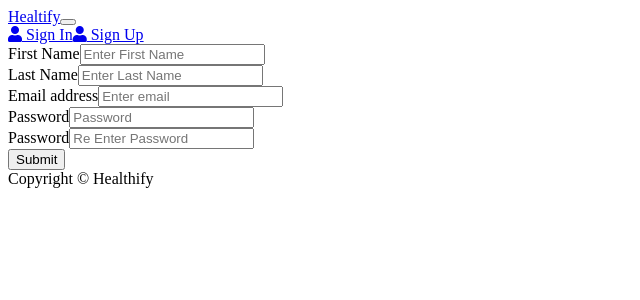
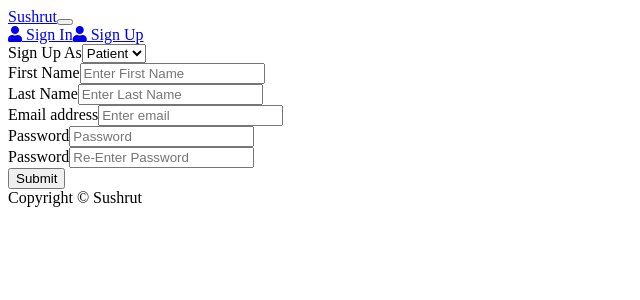
Before and after one commit to AbhaayKaul/Medcare-App, a React (Create React App) app in the folder frontend/: page /signup in a window 1280 px wide. Shown: the top 300 px of the page, without its empty margins (0-640 px from the left). Built offline with nearby package versions, Linux system fonts and the light colour scheme; the HTML template or start-up script is replaced by a standard one.

Commit message:
changes in signin & signup page

```diff
--- a/frontend/public/index.html
+++ b/frontend/public/index.html
@@ -12,7 +12,7 @@
   <link rel="stylesheet" href="https://cdnjs.cloudflare.com/ajax/libs/font-awesome/5.14.0/css/all.min.css"
     integrity="sha512-1PKOgIY59xJ8Co8+NE6FZ+LOAZKjy+KY8iq0G4B3CyeY6wYHN3yt9PW0XpSriVlkMXe40PTKnXrLnZ9+fkDaog=="
     crossorigin="anonymous" />
-  <title>Healthify</title>
+  <title>Sushrut</title>
 </head>
 
 <body>
--- a/frontend/src/Screens/Signin.js
+++ b/frontend/src/Screens/Signin.js
@@ -4,6 +4,14 @@ import { Form, Button } from 'react-bootstrap'
 function Signin() {
   return (
     <Form>
+      <Form.Group className="mb-3">
+      <Form.Label>Sign In As</Form.Label>
+      <Form.Select enabled>
+        <option>Doctor</option>
+        <option>Patient</option>
+        <option>Admin</option>
+        </Form.Select>
+        </Form.Group>
       <Form.Group className="mb-3" controlId="formBasicEmail">
         <Form.Label>Email address</Form.Label>
         <Form.Control type="email" placeholder="Enter email" />
--- a/frontend/src/Screens/Signup.js
+++ b/frontend/src/Screens/Signup.js
@@ -1,9 +1,36 @@
-import React from 'react'
-import { Form, Button } from 'react-bootstrap'
+import React, { useState } from "react";
+import { Form, Button } from "react-bootstrap";
 
 function Signup() {
+  const [isDoctor, setIsDoctor] = useState(false);
+  const handleOnchange = (e) => {
+    if(e.target.value === "3"){
+      setIsDoctor(true)
+    }else{
+      setIsDoctor(false)
+    }
+  }
+
   return (
     <Form>
+      <Form.Group className="mb-3">
+        <Form.Label>Sign Up As</Form.Label>
+        <Form.Select enabled onChange={e => handleOnchange(e)} >
+          <option value = "1">Patient</option>
+          <option value = "2">Admin</option>
+          <option value = "3">Doctor</option>
+        </Form.Select>
+      </Form.Group>
+
+      {isDoctor &&
+      (
+        <Form.Group className="mb-3" controlId="formBasicText">
+          <Form.Label>License Number</Form.Label>
+          <Form.Control type="text" placeholder="Enter License Number" />
+          <Form.Text className="text-visible"></Form.Text>
+        </Form.Group>
+      )}
+
       <Form.Group className="mb-3" controlId="formBasicText">
         <Form.Label>First Name</Form.Label>
         <Form.Control type="text" placeholder="Enter First Name" />
@@ -29,13 +56,13 @@ function Signup() {
 
       <Form.Group className="mb-3" controlId="formBasicPassword">
         <Form.Label>Password</Form.Label>
-        <Form.Control type="password" placeholder="Re Enter Password" />
+        <Form.Control type="password" placeholder="Re-Enter Password" />
       </Form.Group>
       <Button variant="primary" type="submit">
         Submit
       </Button>
     </Form>
-  )
+  );
 }
 
-export default Signup
+export default Signup;
--- a/frontend/src/components/Footer.js
+++ b/frontend/src/components/Footer.js
@@ -7,7 +7,7 @@ function Footer() {
       <footer>
         <Container>
           <Row>
-            <Col className="text-center py-3">Copyright &copy; Healthify</Col>
+            <Col className="text-center py-3">Copyright &copy; Sushrut</Col>
           </Row>
         </Container>
       </footer>
--- a/frontend/src/components/Header.js
+++ b/frontend/src/components/Header.js
@@ -9,7 +9,7 @@ function Header() {
         <Navbar bg="dark" variant="dark" expand="lg" collapseOnSelect>
           <Container>
             <Navbar.Brand as={Link} to={'/'}>
-              Healtify
+              Sushrut
             </Navbar.Brand>
             <Navbar.Toggle aria-controls="basic-navbar-nav" />
             <Navbar.Collapse id="basic-navbar-nav">
```
